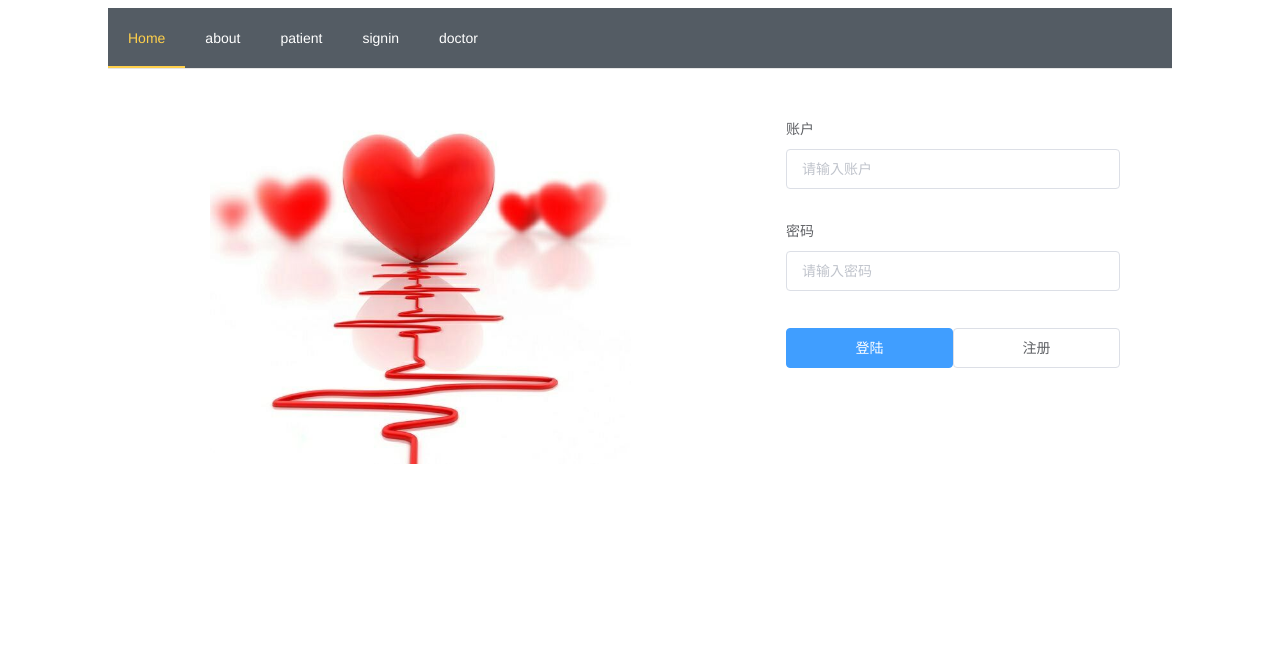
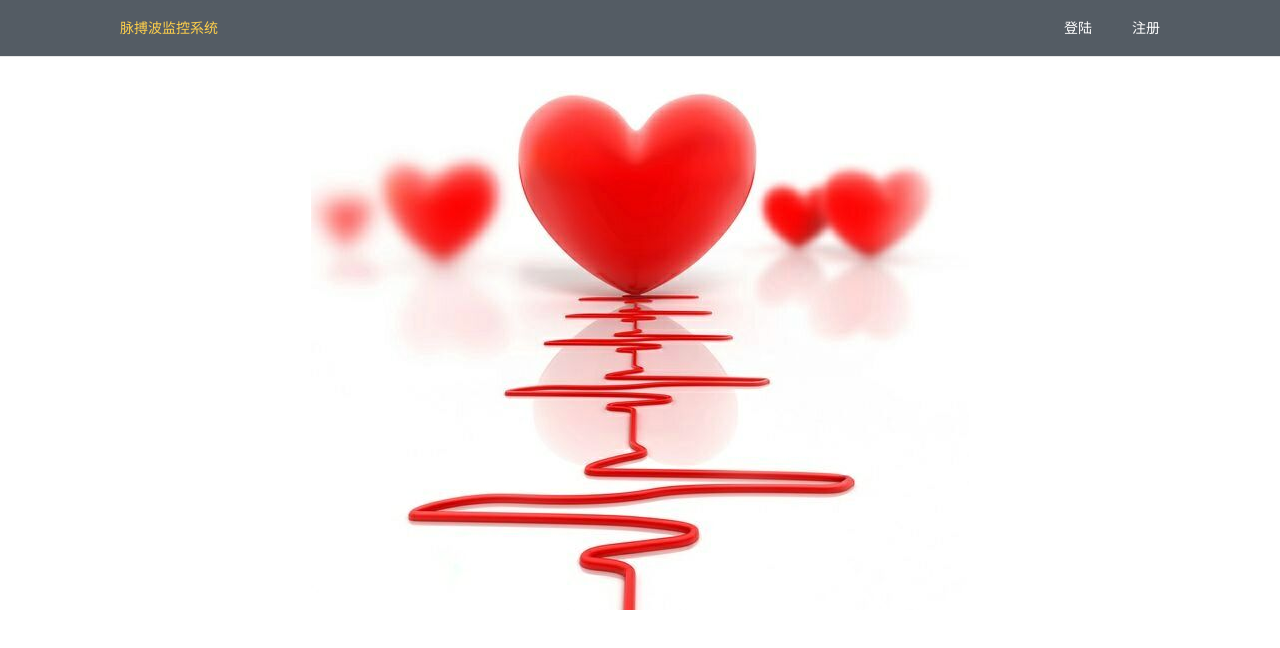
Before and after one commit to jasonshelby/Graduation-design, a Vue app: page / in a window 1280 px wide. Shown: the top 648 px of the page. Built offline with nearby package versions, Linux system fonts and the light colour scheme; the HTML template or start-up script is replaced by a standard one.

Commit message:
nav with cache

```diff
--- a/src/App.vue
+++ b/src/App.vue
@@ -1,8 +1,7 @@
 <template>
   <div id="app">
-    <div id="nav">
     <el-menu
-        class="el-menu-demo"
+      class="menu-wrapper"
       mode="horizontal"
       default-active='/'
       :router="true"
@@ -10,30 +9,84 @@
       text-color="#fff"
       active-text-color="#ffd04b"
     >
-        <el-menu-item index="/">Home</el-menu-item>
-        <el-menu-item index="/about">about</el-menu-item>
-        <el-menu-item index="/patient/:id">patient</el-menu-item>
-        <el-menu-item index="/signin">signin</el-menu-item>
-        <el-menu-item index="/doctor">doctor</el-menu-item>
+      <nav class='nav-left'>
+        <el-menu-item index="/" class="item-left">脉搏波监控系统</el-menu-item>
+      </nav>
+
+      <!-- @TODO 无网络连接 -->
+      <!-- @TODO 防止用户请求到其他用户的信息 -->
+
+      <nav class='nav-right'>
+        <el-menu-item v-if="state.isOnline" @click="quit" class="item-right">
+          退出登陆({{state.name}})
+        </el-menu-item>
+        <el-menu-item v-else index="/signin" class="item-right">注册</el-menu-item>
+        <el-menu-item
+          class="item-right"
+          v-if="state.isOnline"
+          :index="`/${state.identity ? 'doctor' : 'patient'}/${ state.id }`">
+          个人主页
+        </el-menu-item>
+        <el-menu-item v-else index="/login" class="item-right">登陆</el-menu-item>
+      </nav>
     </el-menu>
-      <!-- @TODO 右上角登陆状态是否登陆 -->
-
-    </div>
-    <!-- @TODO需求整理
-    最终的导航栏有github地址，最好有在线文档，患者有查看档案功能
-    首页可能要做个轮播，介绍一下项目
-    但是还是别给自己添加需求了，emmmmm -->
-    <router-view/>
+    <router-view id="app-body"/>
   </div>
 </template>
 
+<script>
+import state from './store/index.js'
+export default {
+  // @TODO 登陆项的类型检查
+  data() {
+    return {
+      state,
+    }
+  },
+  created() {
+    // 根据缓存自动登陆
+    if(sessionStorage.isOnline === 'true') {
+      let data = JSON.parse(sessionStorage.user)
+      state.isOnline = true
+      Object.keys(data).forEach(item => {
+        state[item] = data[item]
+      })
+    }
+  },
+  methods: {
+    quit() {
+      state.isOnline = false
+    },
+
+  }
+}
+</script>
+
 <style>
+*{
+  margin: 0px;
+  padding: 0px;
+}
 #app {
   font-family: 'Avenir', Helvetica, Arial, sans-serif;
   -webkit-font-smoothing: antialiased;
   -moz-osx-font-smoothing: grayscale;
   text-align: center;
   color: #2c3e50;
+}
+#app-body{
   margin: 0 100px;
 }
+.nav-left {
+  margin-left: 100px;
+}
+#app .menu-wrapper .item-left{
+  float: left;
+}
+.nav-right {
+  margin-right: 100px;
+}
+#app .menu-wrapper .item-right{
+  float: right;
+}
 </style>
--- a/src/router.js
+++ b/src/router.js
@@ -2,8 +2,6 @@ import Vue from 'vue'
 import Router from 'vue-router'
 import Home from './views/home.vue'
 import state from './store/index.js'
-
-
 Vue.use(Router)
 
 let router = new Router({
@@ -26,6 +24,11 @@ let router = new Router({
       component: () => import('./views/about.vue')
     },
     {
+      path: '/login',
+      name: 'login',
+      component: () => import('./views/login.vue')
+    },
+    {
       path: '/signin',
       name: 'signin',
       component: () => import('./views/signin.vue')
@@ -42,17 +45,14 @@ let router = new Router({
     },
   ]
 })
-// console.log(router.beforeEach)
 
 router.beforeEach((to, from, next) => {
-  if (to.name === 'patient' || to.name === 'doctor') {
-    if (!state.isOnline) {
-      next('/about')
-    }
+  let isOnline = state.isOnline || sessionStorage.isOnline === 'true'
+  if ((to.name === 'patient' || to.name === 'doctor') && !isOnline) {
+    next('/about')
+  } else {
+    next()
   }
-  next()
 })
 
-
-
 export default router
--- a/src/store/index.js
+++ b/src/store/index.js
@@ -3,6 +3,15 @@ import Vue from 'vue';
 
 export default Vue.observable({
   isOnline: false,
-  username: '',
+  identity: false,// true 代表医师，false患者
   sex: '',
+  age: 20,
+  gender: false,// false是男
+  height: 0,
+  id: 0,
+  name: "",
+  password: "",
+  phone: "",
+  username: "",
+  weight: 0,
 });
--- a/src/views/about.vue
+++ b/src/views/about.vue
@@ -1,3 +1,3 @@
 <template>
-  <div>Not Found</div>
+  <div>Not Fo   und</div>
 </template>
--- a/src/views/home.vue
+++ b/src/views/home.vue
@@ -4,146 +4,7 @@
     <div class="img-wrapper">
       <img class="img-content" src="../assets/heart01.jpg" alt="">
     </div>
-    <el-form
-      ref="loginInForm"
-      :model="loginInForm"
-      class="loginBox"
-    >
-      <!-- <el-menu
-        :default-active="loginInForm.userType"
-        class="Menu-demo" mode="horizontal"
-        @select="handleSelect"
-      >
-        <el-menu-item index="doctor" class="menu-item">医师</el-menu-item>
-        <el-menu-item index="patient" class="menu-item">患者</el-menu-item>
-      </el-menu> -->
-
-      <el-form-item label="账户" prop="username">
-        <el-input v-model.number="loginInForm.username" placeholder="请输入账户"></el-input>
-      </el-form-item>
-      <el-form-item label="密码" prop="password" >
-        <el-input v-model="loginInForm.password" :show-password="true" placeholder="请输入密码"></el-input>
-      </el-form-item>
-
-      <el-form-item class="button-wrapper">
-        <el-button class="home-button" type="primary" @click="submitForm('loginInForm')">登陆</el-button>
-        <router-link to="/signin">
-          <el-button class="home-button">注册</el-button>
-        </router-link>
-      </el-form-item>
-    </el-form>
-    <div class="line"></div>
-    <!-- @TODO密码清空功能
-    @TODO、十天免登录功能
-     -->
-
+    <!-- @TODO 寻找首页样板 -->
+    <!-- @TODO 填充项目介绍 -->
   </div>
 </template>
-
-<script>
-import state from '../store/index.js'
-import axios from 'axios'
-import config from '../config.js'
-
-export default {
-  // @TODO 登陆项的类型检查
-  data() {
-    return {
-      state,
-      loginInForm: {
-        username: '',
-        password: '',
-      }
-    }
-  },
-  created() {
-    // alert(JSON.stringify(state))
-  },
-  updated() {
-    // alert('更新了')
-  },
-  methods: {
-    submitForm() {
-      let formdata = new FormData()
-      Object.keys(this.loginInForm).forEach(item => {
-        formdata.append(item, this.loginInForm[item])
-      })
-      axios.post(`${ config.host }/loginRequest`, formdata).then(mes => {
-        let { data } = mes
-        if (data.success === "true") {
-          this.handleSuccess.call(this, JSON.parse(data.message))
-        } else if (data.success === "false") {
-          this.handleError(data.message)
-        }
-      }, e => {
-        this.handleError(e)
-      })
-    },
-    handleSuccess(data) {
-      // console.log(data)
-      let { identity, id } = data
-      this.$message({
-        message: '登陆成功',
-        type: 'success'
-      });
-      state.isOnline = true
-      // console.log(this.prototype)
-      // this.prototype.online = true
-
-
-      this.$router.push(`/${identity ? 'doctor' : 'patient'}/${id}`)
-    },
-    handleError(mes) {
-      if (mes === "nonexistence") {
-        this.$message.error('用户名不存在');
-        this.$refs['loginInForm'].resetFields();
-      }
-    },
-    handleSelect(mes){
-      this.loginInForm.userType = mes
-    }
-  },
-}
-</script>
-
-<style>
-.home{
-  min-width: 960px;
-  width: 800px;
-  padding-top: 40px;
-  margin: 0 20px 60px 25px;
-  overflow: hidden;
-  margin: auto;
-}
-
-.img-wrapper{
-  float: left;
-}
-
-.img-wrapper .img-content{
-  width: 421px;
-  margin: 1px 50px 20px;
-}
-
-.menu-item{
-  width: 50%;
-}
-
-.loginBox{
-  float: right;
-  right: 0px;
-  width: 334px;
-  height: 387px;
-}
-
-.el-form-item__content{
-  margin-top: 20px;
-  margin: auto;
-}
-
-.home-button{
-  margin-top: 15px;
-  box-sizing: border-box;
-  width: 50%;
-}
-</style>
--- /dev/null
+++ b/src/views/login.vue
@@ -0,0 +1,130 @@
+
+<template>
+  <div class="home">
+    <el-form
+      v-if="!state.isOnline"
+      ref="loginInForm"
+      :model="loginInForm"
+      class="loginBox"
+    >
+      <el-form-item label="账户" prop="username">
+        <el-input v-model.number="loginInForm.username" placeholder="请输入账户"></el-input>
+      </el-form-item>
+      <el-form-item label="密码" prop="password" >
+        <el-input v-model="loginInForm.password" :show-password="true" placeholder="请输入密码"></el-input>
+      </el-form-item>
+
+      <el-form-item class="button-wrapper">
+        <el-button class="home-button" type="primary" @click="submitForm('loginInForm')">登陆</el-button>
+        <router-link to="/signin">
+          <el-button class="home-button">注册</el-button>
+        </router-link>
+      </el-form-item>
+    </el-form>
+    <div class="line"></div>
+
+  </div>
+</template>
+
+<script>
+import state from '../store/index.js'
+import axios from 'axios'
+import config from '../config.js'
+// @TODO 将登陆信息同步到缓存
+
+export default {
+  // @TODO 登陆项的类型检查
+  data() {
+    return {
+      state,
+      loginInForm: {
+        username: '',
+        password: '',
+      }
+    }
+  },
+  created() {
+    if (sessionStorage.isOnline === 'true') {
+      // state.isOnline = true
+    }
+    // alert(JSON.stringify(state))
+  },
+  updated() {
+    // alert('更新了')
+  },
+  methods: {
+    submitForm() {
+      let formdata = new FormData()
+      Object.keys(this.loginInForm).forEach(item => {
+        formdata.append(item, this.loginInForm[item])
+      })
+      axios.post(`${ config.host }/loginRequest`, formdata).then(mes => {
+        let { data } = mes
+        if (data.success === "true") {
+          this.handleSuccess.call(this, JSON.parse(data.message))
+        } else if (data.success === "false") {
+          this.handleError(data.message)
+        }
+      }, e => {
+        this.handleError(e)
+      })
+    },
+    handleSuccess(data) {
+      let { identity, id } = data
+      this.$message({
+        message: '登陆成功',
+        type: 'success'
+      });
+      Object.keys(data).forEach(item => {
+        state[item] = data[item]
+      })
+      sessionStorage.isOnline = true
+      sessionStorage.user = JSON.stringify(data)
+      state.isOnline = true
+      this.$router.push(`/${identity ? 'doctor' : 'patient'}/${id}`)
+    },
+    handleError(mes) {
+      if (mes === "nonexistence") {
+        this.$message.error('用户名不存在');
+        this.$refs['loginInForm'].resetFields();
+      }
+    },
+    handleSelect(mes){
+      this.loginInForm.userType = mes
+    }
+  },
+}
+</script>
+
+<style>
+.home{
+  min-width: 960px;
+  width: 800px;
+  padding-top: 40px;
+  margin: 0 20px 60px 25px;
+  overflow: hidden;
+  margin: auto;
+}
+
+.menu-item{
+  width: 50%;
+}
+
+.loginBox{
+  float: right;
+  right: 0px;
+  width: 334px;
+  height: 387px;
+}
+
+.el-form-item__content{
+  margin-top: 20px;
+  margin: auto;
+}
+
+.home-button{
+  margin-top: 15px;
+  box-sizing: border-box;
+  width: 50%;
+}
+</style>
--- a/src/views/patient.vue
+++ b/src/views/patient.vue
@@ -43,5 +43,20 @@
 #main{
   height: 400px;
 }
+#footer {
+  overflow: hidden;
+  position: fixed;
+  z-index: -1;
+  height: 371px;
+  background: none repeat scroll 0 0 rgb(84, 92, 100);
+  bottom: 0;
+  left: 0;
+  display: block;
+  padding: 2rem 0;
+  width: 100%;
+  color: #f1f1f1;
+  display: flex;
+  flex-direction: column;
+}
 
 </style>
```
Also changed, not shown: src/components/constant-chart.vue (+49 -50 lines), src/views/signin.vue (+1 -8 lines). Lines whose indentation alone changed are shown as unchanged.
